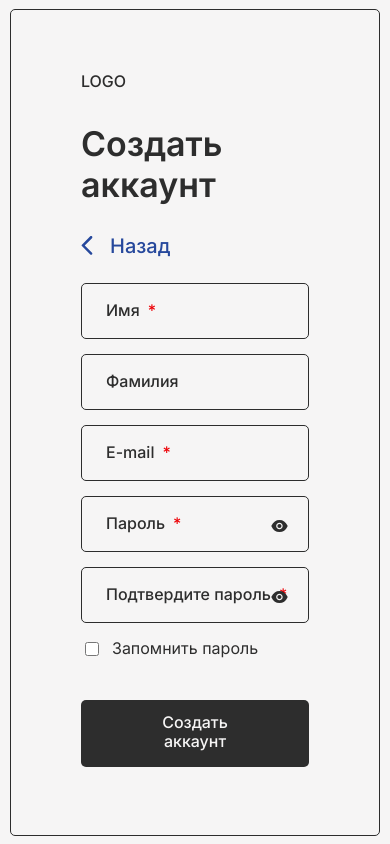
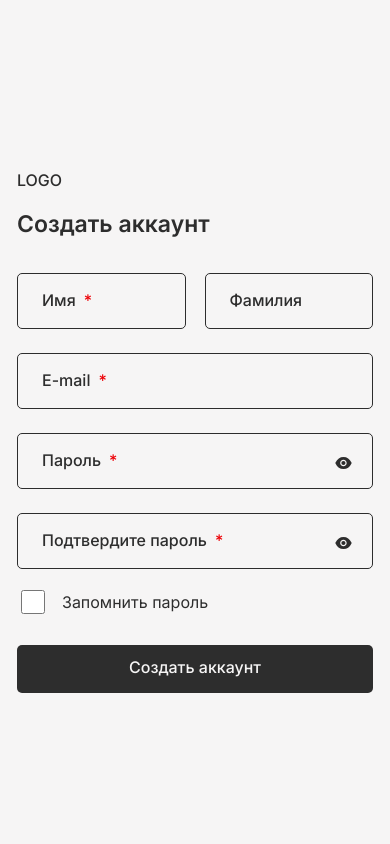
Before and after one commit to evgKireev/TWNSND, a React (Create React App) app: page /signup/mail in a window 390 px wide. Built offline with nearby package versions, Linux system fonts and the light colour scheme; what apisauce would draw is missing.

Commit message:
fix styles

```diff
--- a/src/components/UI/Input/Input.module.scss
+++ b/src/components/UI/Input/Input.module.scss
@@ -1,59 +1,59 @@
 @import '../../../scss/vars';
-
 .wrap {
   position: relative;
 }
 .input {
   font-weight: 500;
-  font-size: 24px;
-  line-height: 29px;
+  font-size: 16px;
+  line-height: 19px;
   color: $border;
   border: 1px solid $border;
   border-radius: 5px;
-  height: 80px;
+  height: 60px;
   width: 100%;
   outline: none;
-  padding: 26px 70px 25px 50px;
+  padding: 20px 32px;
   &:focus {
     border: 2px solid $button_1;
     & + label {
-      top: 11px;
+      top: 7px;
       left: initial;
-      right: 40px;
-      font-size: 20px;
-      line-height: 24px;
+      right: 11px;
+      font-size: 14px;
+      line-height: 17px;
     }
   }
 }
 
 .label {
   position: absolute;
-  left: 50px;
-  top: 26px;
+  left: 32px;
+  top: 20px;
   font-weight: 500;
-  font-size: 24px;
-  line-height: 29px;
+  font-size: 16px;
+  line-height: 19px;
   color: $border;
   &::after {
     margin-left: 8px;
     content: '*';
     color: $error;
-    width: 13px;
-    height: 29px;
+    width: 12px;
+    height: 28px;
   }
 }
 
 .setlabel {
-  top: 11px;
+  top: 7px;
   left: initial;
-  right: 40px;
-  font-size: 20px;
-  line-height: 24px;
+  right: 32px;
+  font-size: 14px;
+  line-height: 17px;
 }
+
 .eye {
   cursor: pointer;
-  top: 33px;
-  right: 34px;
+  top: 20px;
+  right: 32px;
   position: absolute;
   svg {
     display: block;
@@ -63,32 +63,32 @@
 }
 
 .password {
-  font-size: 18px;
-  line-height: 20px;
+  font-size: 16px;
+  line-height: 19px;
   &:focus {
     & + label {
-      top: 6px;
-      left: 50px;
+      top: 7px;
+      left: 32px;
     }
   }
 }
 
 .confirm {
-  font-size: 18px;
-  line-height: 20px;
+  font-size: 16px;
+  line-height: 19px;
   &:focus {
     & + label {
-      top: 6px;
-      left: 50px;
+      top: 7px;
+      left: 32px;
     }
   }
 }
 
 .setlabelPassword {
-  top: 6px;
-  left: 50px;
-  font-size: 20px;
-  line-height: 24px;
+  top: 7px;
+  left: 32px;
+  font-size: 14px;
+  line-height: 17px;
 }
 
 .lastname,
--- a/src/layout/FormContainer/FormContainer.module.scss
+++ b/src/layout/FormContainer/FormContainer.module.scss
@@ -52,56 +52,49 @@
   gap: 17px;
 }
 
+@media (max-width: 1170px) {
+  .inner {
+    flex-basis: 580px;
+    padding: 61px 60px 68px 60px;
+  }
+}
 
-// @media (max-width: 1170px) {
-//   .inner {
-//     padding: 68px 70px;
-//   }
-// }
+@media (max-width: 1024px) {
+  .inner {
+    flex-basis: 540px;
+    padding: 61px 50px 68px 50px;
+  }
+}
 
-// @media (max-width: 1024px) {
-//   .inner {
-//     padding: 68px 50px;
-//   }
-// }
+@media (max-width: 580px) {
+  .wrap {
+    padding: 18px 17px 0 17px;
+  }
+  .inner {
+    border: none;
+    flex-basis: 100%;
+    padding: 0;
+  }
 
-// @media (max-width: 768px) {
-//   .inner {
-//     border: none;
-//     padding: 0 45px;
-//   }
-// }
+  .logo {
+    margin-bottom: 20px;
+  }
+  .title {
+    font-size: 23px;
+    line-height: 28px;
+    margin-bottom: 35px;
+  }
 
-// @media (max-width: 750px) {
-//   .inner {
-//     padding: 0 17px;
-//   }
-// }
+  .innerLink {
+    display: none;
+  }
 
-// @media (max-width: 580px) {
-//   .inner {
-//     margin: 20px auto;
-//   }
-
-//   .logo {
-//     margin-bottom: 20px;
-//   }
-//   .title {
-//     font-size: 23px;
-//     line-height: 28px;
-//     margin-bottom: 18px;
-//   }
-
-//   .innerLink {
-//     display: none;
-//   }
-
-//   .text {
-//     font-size: 16px;
-//     line-height: 24px;
-//   }
-//   .link {
-//     font-size: 16px;
-//     line-height: 24px;
-//   }
-// }
+  .text {
+    font-size: 16px;
+    line-height: 24px;
+  }
+  .link {
+    font-size: 16px;
+    line-height: 24px;
+  }
+}
--- a/src/pages/SignUp/SignUp.module.scss
+++ b/src/pages/SignUp/SignUp.module.scss
@@ -1,5 +1,4 @@
 @import '../../scss/vars';
-
 .passwordInfo {
   margin-top: 3px;
   font-weight: 400;
@@ -17,67 +16,62 @@
 .errorMessage {
   margin-top: 8px;
   font-weight: 400;
-  font-size: 16px;
-  line-height: 130%;
+  font-size: 12px;
+  line-height: 16px;
   color: $error;
 }
 
 .innerName {
   display: flex;
-  gap: 23px;
+  gap: 19px;
 }
 
 .checkbox {
+  margin-top: 18px;
   input {
     width: 24px;
     height: 24px;
   }
   display: flex;
   align-items: center;
-  gap: 20px;
-  margin-bottom: 25px;
+  gap: 14px;
+  margin-bottom: 28px;
   span {
     font-weight: 400;
-    font-size: 18px;
-    line-height: 130%;
+    font-size: 16px;
+    line-height: 18px;
   }
 }
 
-.emailInfo {
-  font-weight: 500;
-  font-size: 28px;
-  line-height: 30px;
-}
+// @media (max-width: 1024px) {
+//   .innerName {
+//     flex-direction: column;
+//     gap: 24px;
+//   }
+// }
 
-@media (max-width: 1024px) {
-  .innerName {
-    flex-direction: column;
-    gap: 24px;
-  }
-}
-
-@media (max-width: 450px) {
-  .innerInput {
-    gap: 15px;
-  }
-  .innerName {
-    gap: 15px;
-  }
-  .errorMessage,
-  .passwordInfo {
-    margin-top: 6px;
-    font-size: 10px;
-    line-height: 110%;
-  }
-  .checkbox {
-    input {
-      width: 14px;
-      height: 16px;
-    }
-    gap: 10px;
-    margin-bottom: 25px;
-    span {
-      font-size: 16px;
-    }
-  }
-}
+// @media (max-width: 450px) {
+//   .innerInput {
+//     gap: 15px;
+//   }
+//   .innerName {
+//     gap: 15px;
+//   }
+//   .errorMessage,
+//   .passwordInfo {
+//     margin-top: 6px;
+//     font-size: 10px;
+//     line-height: 110%;
+//   }
+//   .checkbox {
+//     input {
+//       width: 14px;
+//       height: 16px;
+//     }
+//     gap: 10px;
+//     margin-bottom: 25px;
+//     span {
+//       font-size: 16px;
+//     }
+//   }
+// }
--- a/src/pages/SignUp/index.tsx
+++ b/src/pages/SignUp/index.tsx
@@ -190,6 +190,7 @@ const SignUp = () => {
       textLink={'Назад'}
       text={''}
     >
+      <div>
         <div className={styles.innerInput}>
           <div className={styles.innerName}>
             <div className={styles.label}>
@@ -278,6 +279,7 @@ const SignUp = () => {
               <div className={styles.errorMessage}>{passwordConfirmError}</div>
             )}
           </div>
+        </div>
         <div className={styles.checkbox}>
           <input type="checkbox" />
           <span>Запомнить пароль</span>
```
Lines whose indentation alone changed are shown as unchanged.
